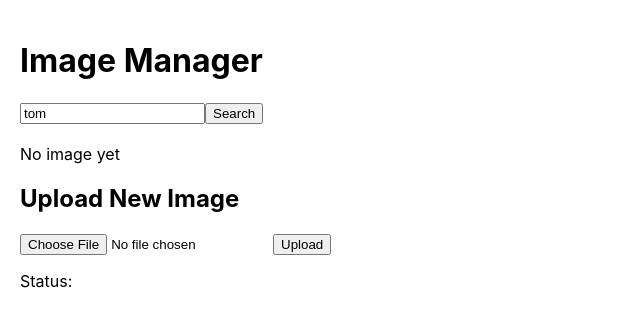
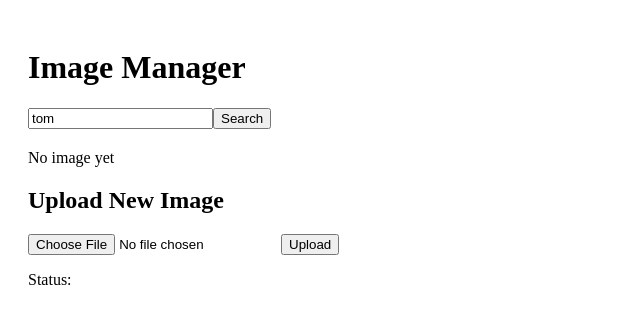
Before and after one commit to Arunchhibber/internet-Tools, a React (Create React App) app in the folder client/: page / in a window 1280 px wide. Shown: the top 326 px of the page, without its empty margins (0-640 px from the left). Built offline with nearby package versions, Linux system fonts and the light colour scheme.

Commit message:
updated the index.js file

```diff
--- a/client/src/index.js
+++ b/client/src/index.js
@@ -1,17 +1,5 @@
-import React from 'react';
-import ReactDOM from 'react-dom/client';
-import './index.css';
-import App from './App';
-import reportWebVitals from './reportWebVitals';
+import React from "react";
+import { createRoot } from "react-dom/client";
+import App from "./App";
 
-const root = ReactDOM.createRoot(document.getElementById('root'));
-root.render(
-  <React.StrictMode>
-    <App />
-  </React.StrictMode>
-);
-
-// If you want to start measuring performance in your app, pass a function
-// to log results (for example: reportWebVitals(console.log))
-// or send to an analytics endpoint. Learn more: https://bit.ly/CRA-vitals
-reportWebVitals();
+createRoot(document.getElementById("root")).render(<App />);
```
